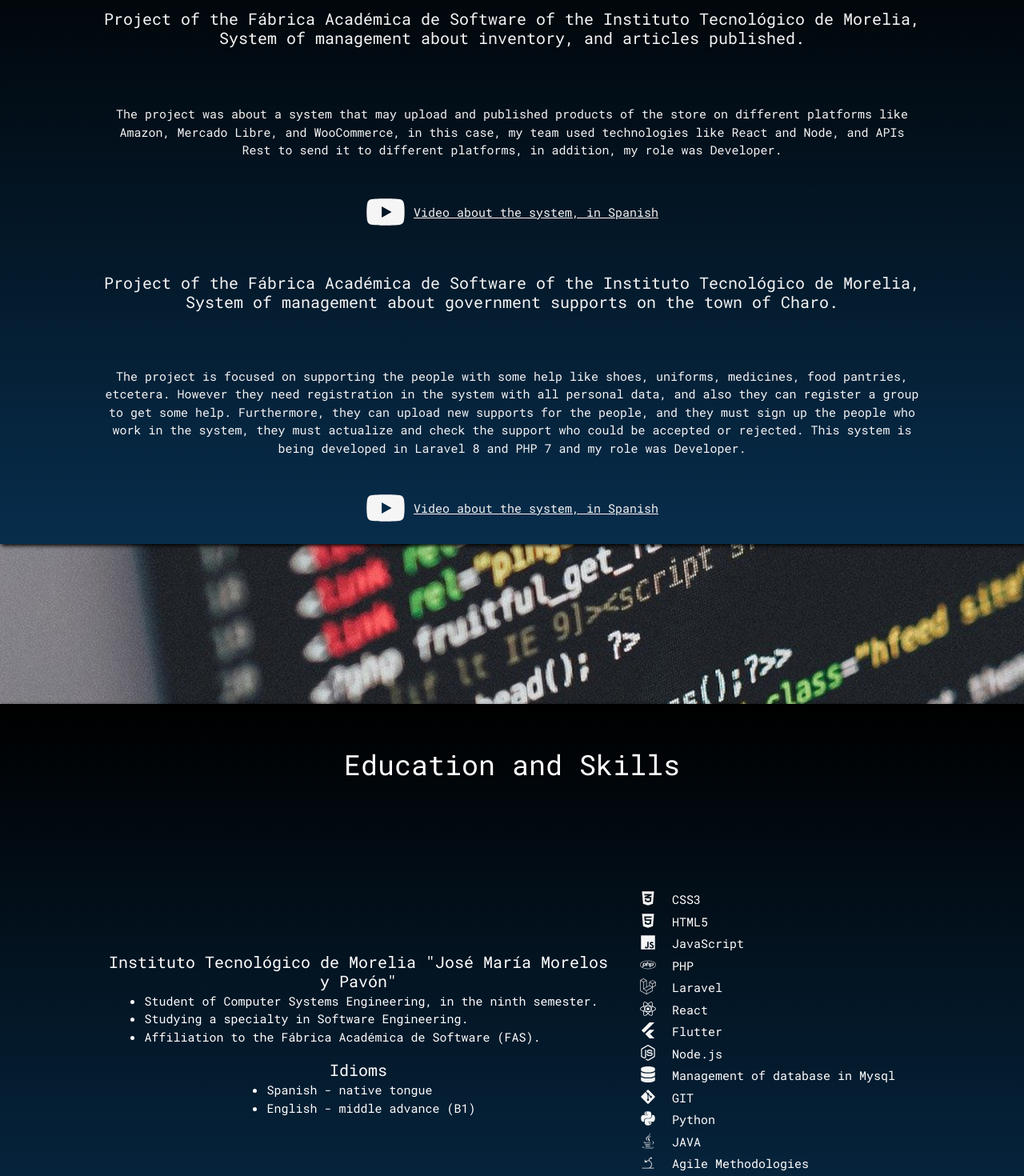
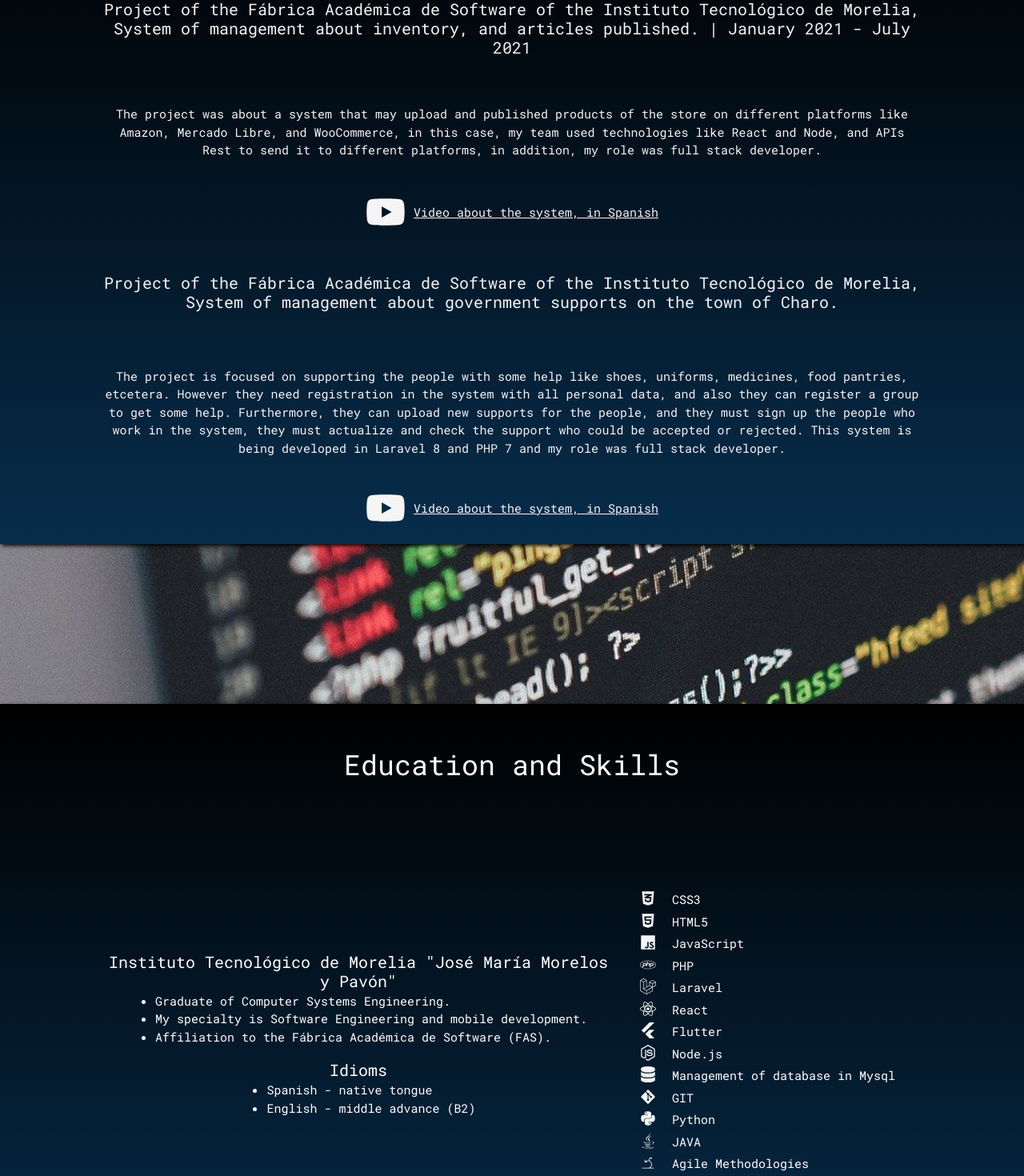
Before and after one commit to Cristian-Miguel/Portafolio, a React (Create React App) app: page / in a window 1280 px wide. Shown: the part 1640-3110 px from the top of the page at 80% size. Built offline with nearby package versions, Linux system fonts and the light colour scheme.

Commit message:
Modificando experiencia

```diff
--- a/src/views/App.js
+++ b/src/views/App.js
@@ -39,10 +39,10 @@ function App() {
 
       <section id='Experience'>
         <h2>Experience</h2>
-        <h4 className="Tandex">Project of the Fábrica Académica de Software of the Instituto Tecnológico de Morelia, System of management about inventory, and articles published.</h4>
+        <h4 className="Tandex">Project of the Fábrica Académica de Software of the Instituto Tecnológico de Morelia, System of management about inventory, and articles published. | January 2021 - July 2021</h4>
         <p className="Tandex">
           The project was about a system that may upload and published products of the store on different platforms like Amazon, Mercado Libre,
-          and WooCommerce, in this case, my team used technologies like React and Node, and APIs Rest to send it to different platforms, in addition, my role was Developer.
+          and WooCommerce, in this case, my team used technologies like React and Node, and APIs Rest to send it to different platforms, in addition, my role was full stack developer.
         </p>
 
         <div className="Tandex">
@@ -66,7 +66,7 @@ function App() {
           get some help. Furthermore, they can upload new supports for the people, and
           they must sign up the people who work in the system,  they must actualize and
           check the support who could be accepted or rejected. This system is being
-          developed in Laravel 8 and PHP 7 and my role was Developer.
+          developed in Laravel 8 and PHP 7 and my role was full stack developer.
         </p>
         <div className="Charo">
           <svg xmlns="http://www.w3.org/2000/svg" viewBox="0 0 576 512" fill='whitesmoke' width={50} height={50}>
@@ -85,10 +85,10 @@ function App() {
           <h4>Instituto Tecnológico de Morelia "José María Morelos y Pavón"</h4>
           <ul className="School">
             <li>
-              Student of Computer Systems Engineering, in the ninth semester.
+              Graduate of Computer Systems Engineering.
             </li>
             <li>
-              Studying a specialty in Software Engineering.
+              My specialty is Software Engineering and mobile development.
             </li>
             <li>
               Affiliation to the Fábrica Académica de Software (FAS).
@@ -97,7 +97,7 @@ function App() {
           <h4>Idioms</h4>
           <ul  className="School">
             <li>Spanish - native tongue</li>
-            <li>English - middle advance (B1)</li>
+            <li>English - middle advance (B2)</li>
           </ul>
 
         </div>
```
